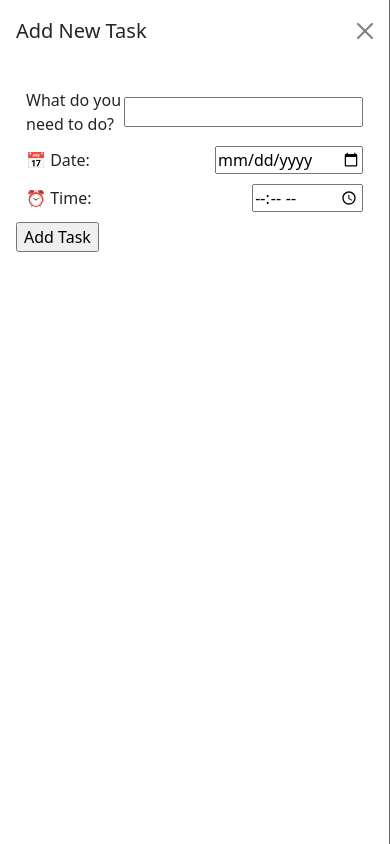
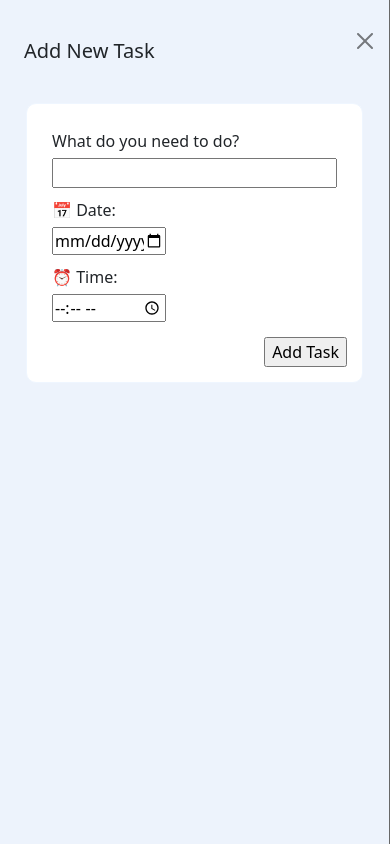
Before and after one commit to JosephLambon/Productivity-App, a Django app: page / in a window 390 px wide, after a click that opens the changed part. Run offline with Django 5.2, Linux system fonts and the light colour scheme; some libraries are stand-ins or nearby versions; grey boxes are pictures that could not be loaded.

Commit message:
Added mobile-responsiveness to off-canvas 'Add New Task' slide.

```diff
--- a/Tasks/static/Tasks/styles.css
+++ b/Tasks/static/Tasks/styles.css
@@ -12,6 +12,32 @@
     border-radius: 30%;
     font-size: 22px;
     /* box-shadow: 0 0 8px rgba(0, 0, 0, 0.5); Horizontal offset, vertical offset, blur radius */
+}
+
+#staticBackdrop {
+    background-color: #edf3fc;
+}
+
+#staticBackdropLabel {
+    margin-top: 20px;
+    margin-bottom: 0;
+    margin-left: 8px;
+}
+
+#newTaskForm {
+    margin-top: 5px;
+    margin-left: 10px;
+    margin-right: 10px;
+    background-color: #ffffff;
+    border: solid 1px rgb(239, 246, 255);
+    border-radius: 10px;
+    padding: 15px;
+}
+
+#add_task_btn {
+    display: block;
+    margin-top: 15px;
+    margin-left: auto;
 }
 
 .active {
@@ -52,8 +78,8 @@
     flex: 1; /* Take up remaining space */
   }
 
-.inputWrapper input {
-margin-left: 10px; /* Adjust the margin as needed */
+.fieldWrapper input {
+    margin-left: 10px; /* Adjust the margin as needed */
 }
 
 #tasks_container {
@@ -78,4 +104,27 @@ margin-left: 10px; /* Adjust the margin as needed */
         border-radius: 20px;
         margin: 0 auto;
     }
-}
+
+    .fieldWrapper {
+        margin: 10px;
+        display: block;
+    }
+
+    .fieldWrapper label {
+        display: block;
+        width: 100%;
+      }
+
+    .fieldWrapper input {
+        margin-top: 5px; /* Adjust the margin as needed */
+        display: block;
+        width: 40%;
+        margin-left: 0%;
+        }
+
+    #id_task {
+        width: 100%;
+        margin-left: 0;
+        display: block;
+    }
+    }
--- a/Tasks/templates/Tasks/index.html
+++ b/Tasks/templates/Tasks/index.html
@@ -24,10 +24,10 @@
                 </div>
                 <div class="offcanvas-body">
                   <div>
-                    <form>
+                    <form id="newTaskForm">
                         {% csrf_token %}
                         {{ new_task_form.non_field_errors }}
-                          <div class="fieldWrapper">
+                          <div class="fieldWrapper" id="taskTitle">
                             <label for="{{ new_task_form.task.id_for_label }}">What do you need to do?</label>
                             {{new_task_form.task}}
                           </div>
@@ -40,7 +40,7 @@
                                 <label for="{{ new_task_form.target_time.id_for_label }}">&#x23F0; Time:</label>
                                 {{new_task_form.target_time}}
                               </div>
-                        <input type="submit" value="Add Task">
+                        <input type="submit" value="Add Task" id="add_task_btn">
                     </form>
                   </div>
                 </div>
```
